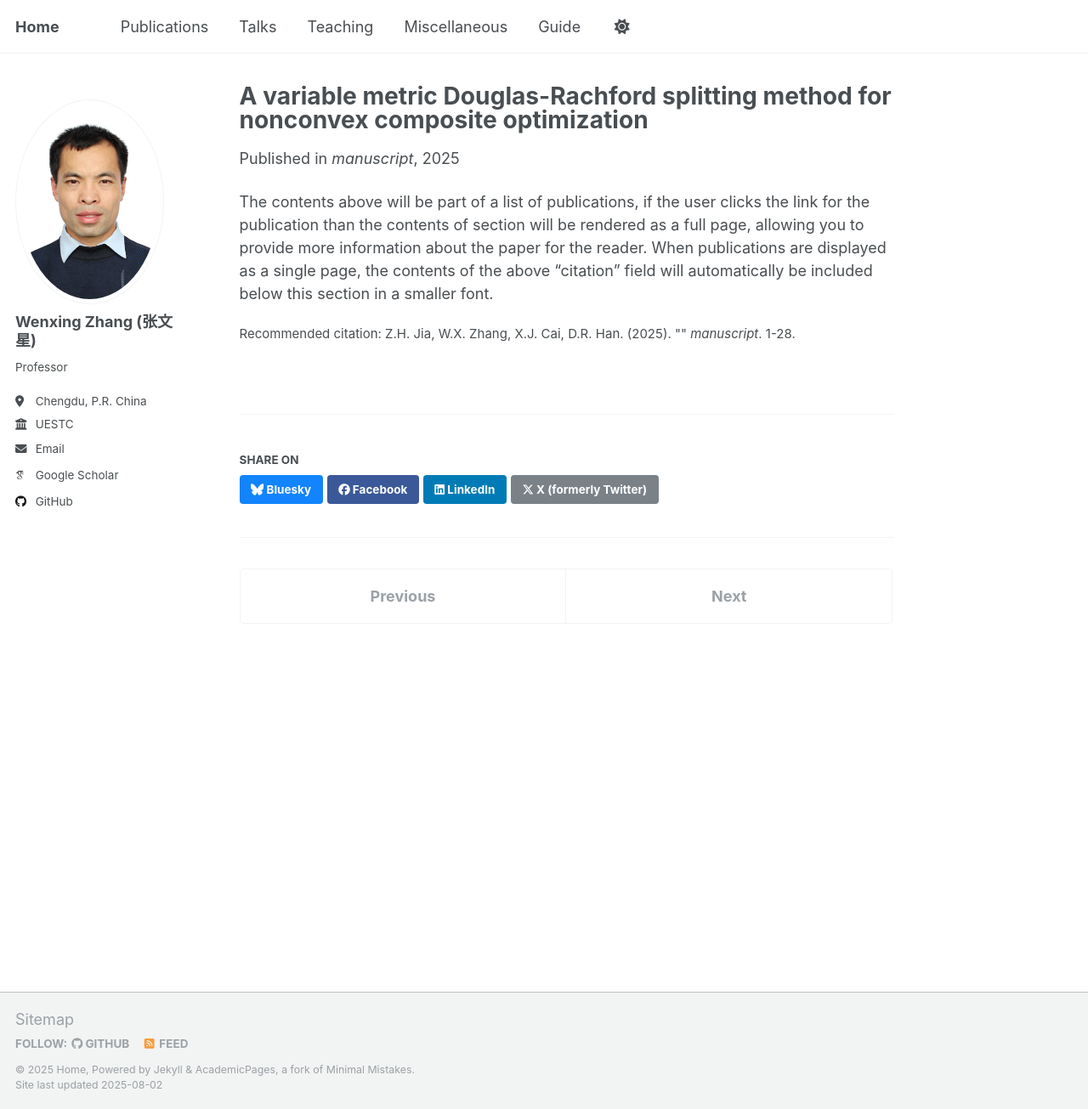
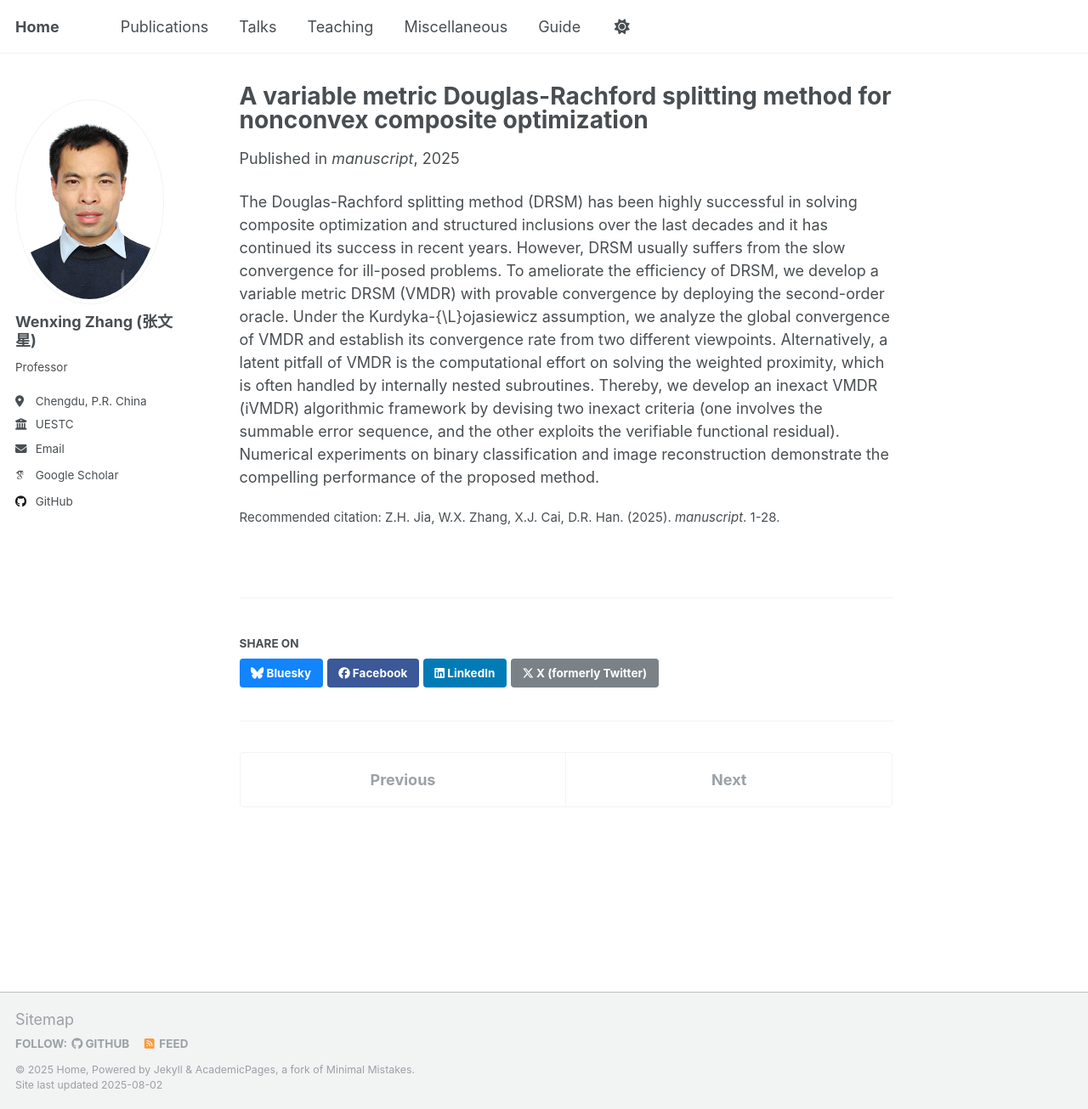
Before and after one commit to WenxingZhang/WenxingZhang.github.io, a Jekyll site: the page built from _publications/2025-05-01-paper-title-number-1.md, in a window 1280 px wide and 1305 px high. Shown: the whole window at 85% size. Built offline with Jekyll 4.4.1, drawn with Linux system fonts in a browser that asks for light colours; some web fonts are replaced; a script that is not in the unit is left out.

Commit message:
Update 2025-05-01-paper-title-number-1.md

```diff
--- a/_publications/2025-05-01-paper-title-number-1.md
+++ b/_publications/2025-05-01-paper-title-number-1.md
@@ -8,6 +8,6 @@ venue: 'manuscript'
 #slidesurl: 'http://academicpages.github.io/files/slides1.pdf'
 #paperurl: 'http://academicpages.github.io/files/paper1.pdf'
 #bibtexurl: 'http://academicpages.github.io/files/bibtex1.bib'
-citation: 'Z.H. Jia, W.X. Zhang, X.J. Cai, D.R. Han. (2025). &quot;&quot; <i>manuscript</i>. 1-28.'
+citation: 'Z.H. Jia, W.X. Zhang, X.J. Cai, D.R. Han. (2025). <i>manuscript</i>. 1-28.'
 ---
-The contents above will be part of a list of publications, if the user clicks the link for the publication than the contents of section will be rendered as a full page, allowing you to provide more information about the paper for the reader. When publications are displayed as a single page, the contents of the above "citation" field will automatically be included below this section in a smaller font.
+The Douglas-Rachford splitting method (DRSM) has been highly successful in solving composite optimization and structured inclusions  over the last decades and it has continued its success in recent years. However, DRSM usually  suffers from the slow convergence for ill-posed problems. To ameliorate the efficiency of DRSM, we develop a variable metric DRSM (VMDR) with  provable convergence by deploying the second-order oracle. Under the Kurdyka-{\L}ojasiewicz assumption, we analyze the global convergence of VMDR and establish its convergence rate from two different viewpoints. Alternatively, a latent pitfall of VMDR is the computational effort on solving the weighted proximity, which is often handled by internally nested subroutines. Thereby, we develop an inexact VMDR (iVMDR) algorithmic framework by devising two inexact criteria (one involves the summable error sequence, and the other exploits the verifiable functional residual). Numerical experiments on binary classification and image  reconstruction demonstrate the compelling performance of the proposed method.
```
